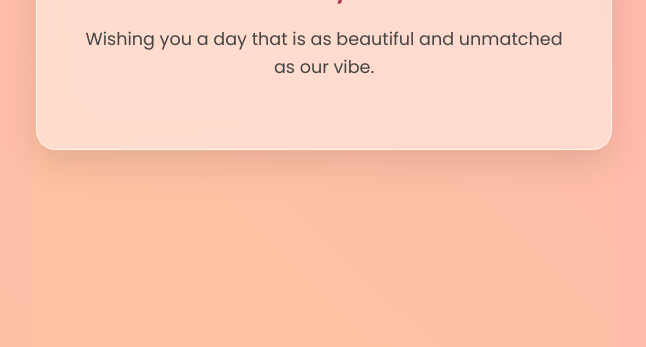
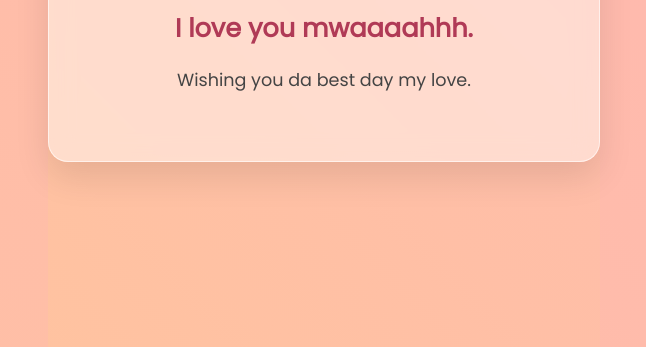
Before and after one commit to daecayde/daecayde.github.io, a plain HTML site: page index.html in a window 1280 px wide. Shown: the part 453-800 px from the top of the page, without its empty margins (316-962 px from the left). Drawn offline with nearby package versions, Linux system fonts and the light colour scheme; a web font is replaced by a local one.

Commit message:
Update index.html

```diff
--- a/index.html
+++ b/index.html
@@ -3,7 +3,7 @@
 <head>
     <meta charset="UTF-8">
     <meta name="viewport" content="width=device-width, initial-scale=1.0">
-    <title>Good Morning, Shravani</title>
+    <title>Good Morning, my dear Shravani</title>
     <!-- This links the HTML to your CSS file -->
     <link rel="stylesheet" href="style.css">
 </head>
@@ -11,8 +11,8 @@
     <div class="container">
         <div class="sun-icon">☀️</div>
         <h1>Good morning, Shravani.</h1>
-        <p class="message">I love you.</p>
-        <p class="subtext">Wishing you a day that is as beautiful and unmatched as our vibe.</p>
+        <p class="message">I love you mwaaaahhh.</p>
+        <p class="subtext">Wishing you da best day my love.</p>
     </div>
 </body>
 </html>
```
